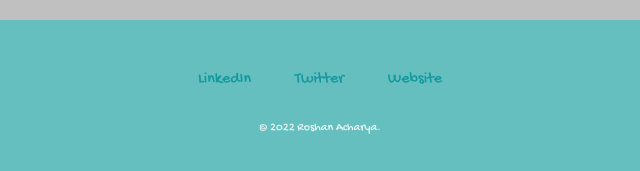
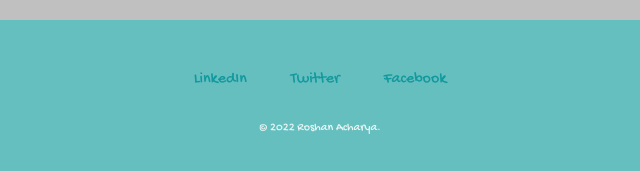
Before and after one commit to Roshan75/myweb, a plain HTML site: page index.html in a window 1280 px wide. Shown: the part 2408-2579 px from the top of the page, 320-960 px from the left. Drawn offline with Linux system fonts and the light colour scheme; a web font is replaced by a local one.

Commit message:
Update index.html

```diff
--- a/index.html
+++ b/index.html
@@ -55,7 +55,7 @@
     <div class="third">
       <a class="footer-link" href="https://www.linkedin.com/in/roshan-acharya-97622914a/">LinkedIn</a>
       <a class="footer-link" href="https://twitter.com/roshan7505">Twitter</a>
-      <a class="footer-link" href="https://www.appbrewery.co/">Website</a>
+      <a class="footer-link" href="https://www.facebook.com/roshan.acharya.33">Facebook</a>
       <p class="cr">© 2022 Roshan Acharya.</p>
     </div>
   </body>
```
